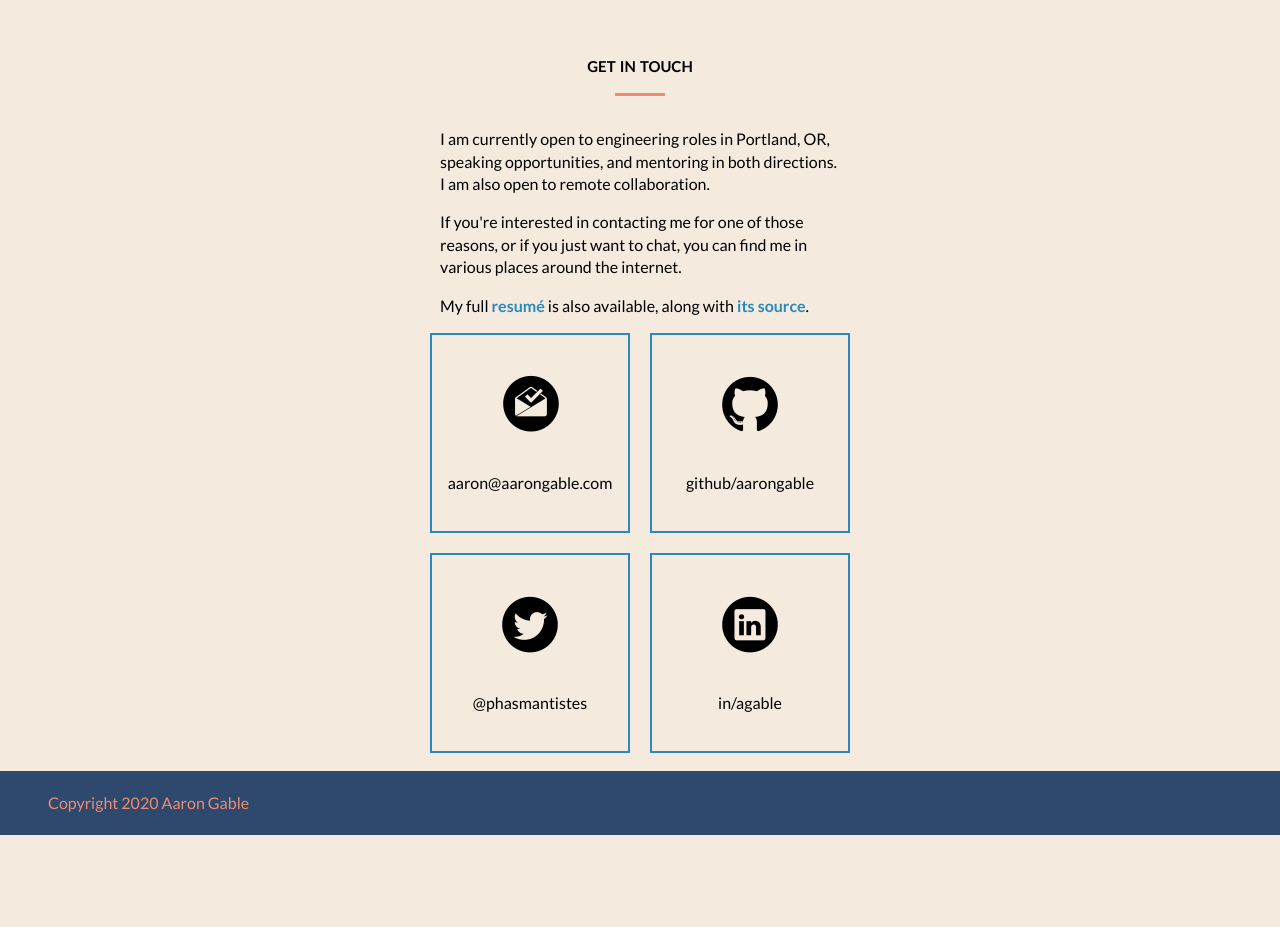
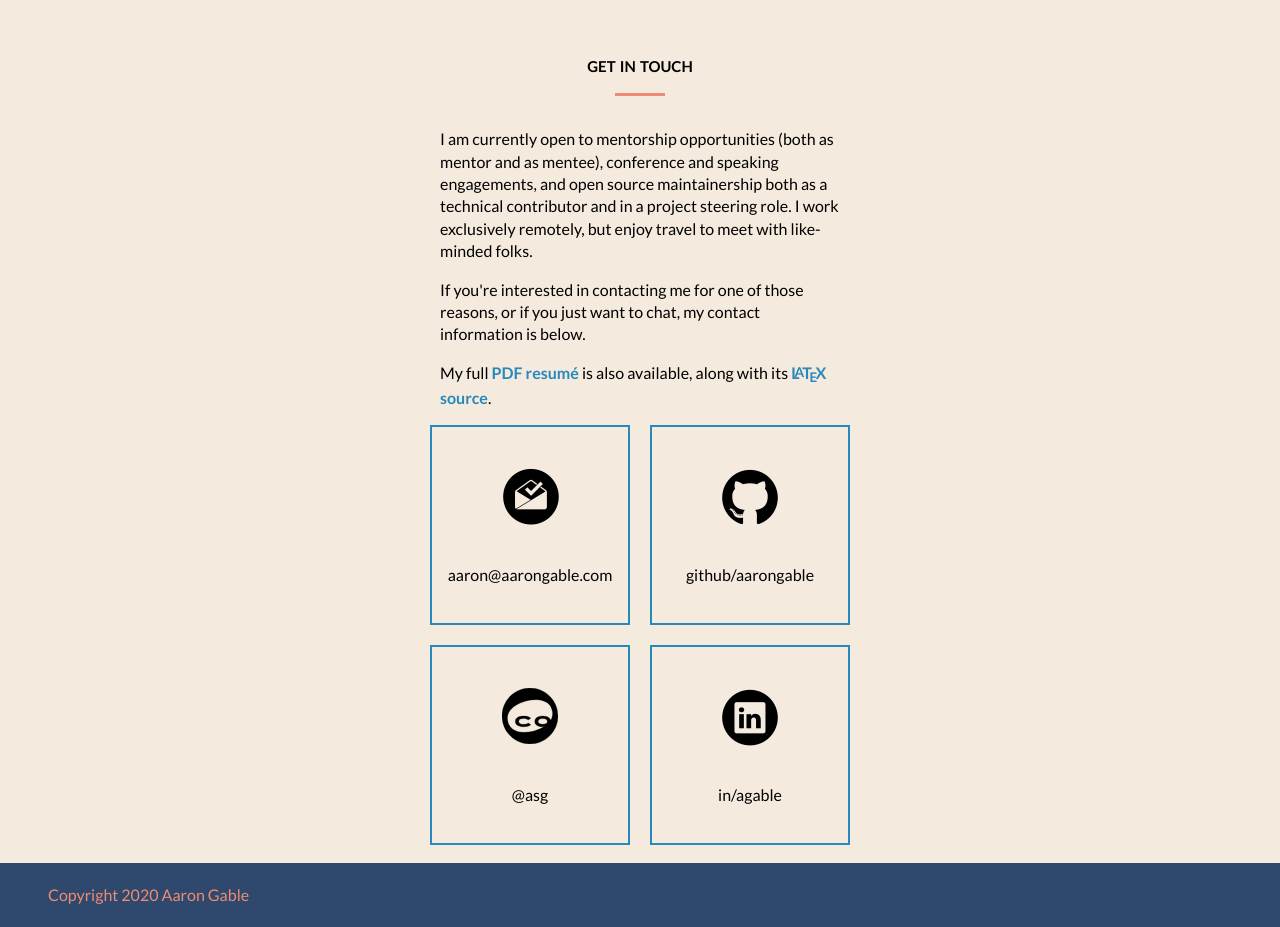
Before and after one commit to aarongable/website, a plain HTML site: page index.html in a window 1280 px wide. Shown: the part 2660-3587 px from the top of the page. Before the commit the page ends 3495 px from the top, so only its background shows below. Drawn offline with Linux system fonts and the light colour scheme.

Commit message:
Update Contact / Get In Touch section

```diff
--- a/index.html
+++ b/index.html
@@ -208,18 +208,21 @@
       <div class="column center">
         <div class="text">
           <p>
-            I am currently open to engineering roles in Portland, OR,
-            speaking opportunities, and mentoring in both directions.
-            I am also open to remote collaboration.
+            I am currently open to mentorship opportunities (both as mentor and
+            as mentee), conference and speaking engagements, and open source
+            maintainership both as a technical contributor and in a project
+            steering role. I work exclusively remotely, but enjoy travel to meet
+            with like-minded folks.
           </p>
           <p>
             If you're interested in contacting me for one of those reasons,
-            or if you just want to chat, you can find me in
-            various places around the internet.
+            or if you just want to chat, my contact information is below.
           </p>
           <p>
-            My full <a href="resources/resume.pdf" target="_blank">resumé</a> is also available,
-            along with <a href="resources/resume.tex" target="_blank">its source</a>.
+            My full <a href="resources/resume.pdf" target="_blank">PDF resumé</a>
+            is also available, along with its
+            <a href="resources/resume.tex" target="_blank">
+            <span class="latex">L<sup>a</sup>T<sub>e</sub>X</span> source</a>.
           </p>
         </div>
         <div class="rgrid">
@@ -236,9 +239,9 @@
             </a>
           </div>
           <div class="rgriditem">
-            <a href="https://twitter.com/phasmantistes" target="_blank" class="hoversquare">
-              <img src="resources/twitter_ico.png"/>
-              <p>@phasmantistes</p>
+            <a href="https://cohost.org/asg" target="_blank" class="hoversquare">
+              <img src="resources/cohost_ico.svg" width="64px" height="64px" style="padding: 4px"/>
+              <p>@asg</p>
             </a>
           </div>
           <div class="rgriditem">
--- a/style.css
+++ b/style.css
@@ -261,3 +261,19 @@ p > a {
 p > a:visited {
   color: #2f496e;
 }
+
+.latex {
+  text-transform: uppercase;
+  font-size: 1em;
+}
+.latex sub {
+  vertical-align: -0.5ex;
+  margin-left: -0.1667em;
+  margin-right: -0.125em;
+}
+.latex sup {
+  font-size: 0.85em;
+  vertical-align: 0.15em;
+  margin-left: -0.36em;
+  margin-right: -0.15em;
+}
```
Also changed, not shown: resources/cohost_ico.svg (added), resources/twitter_ico.png (deleted).
